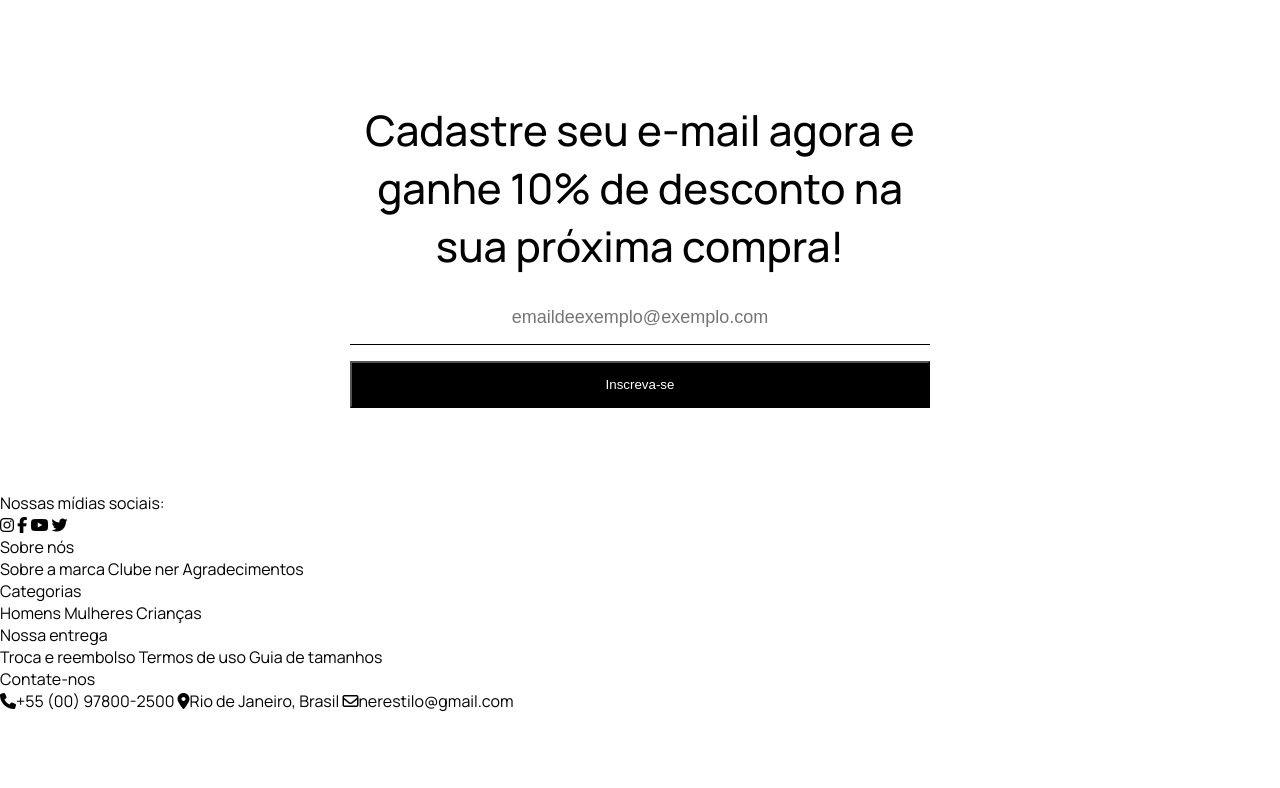
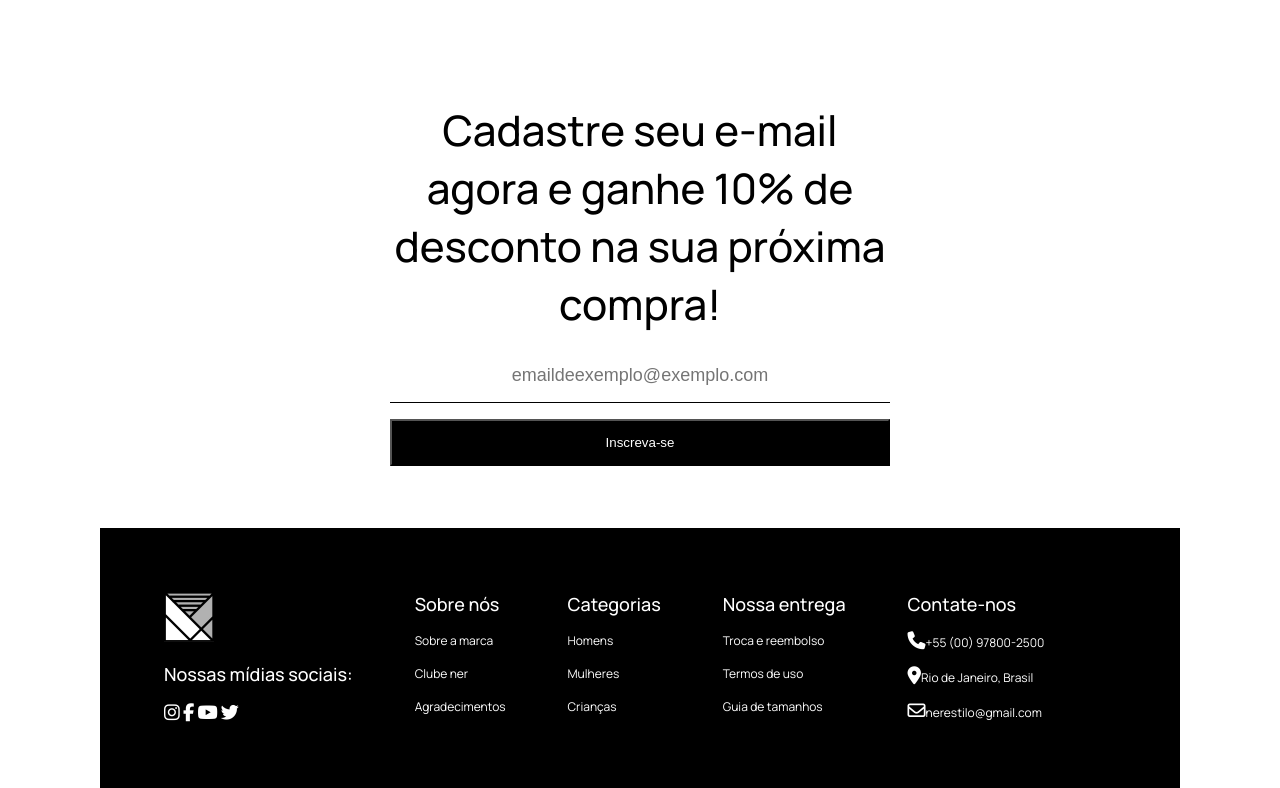
Before and after one commit to PhilipeeX/nerlandingpage, a plain HTML site: page index.html in a window 1280 px wide. Shown: the part 2612-3400 px from the top of the page. Before the commit the page ends 3324 px from the top, so only its background shows below. Drawn offline with Linux system fonts and the light colour scheme.

Commit message:
Footer finalizado

```diff
--- a/index.html
+++ b/index.html
@@ -151,8 +151,9 @@
     </main>
 
     <footer>
+        <div class="footer-flex">
         <div class="social-media">
-            <a href="#"><img src="" alt=""></a>
+            <a class="logotipo" href="#"><img class="img-logotipo" src="imagens\7fcc36d2249a44fe85c83cc6f7785fd9.png" alt="logotipo no rodape"></a>
             <p>Nossas mídias sociais:</p>
             <div class="midias-sociais">
                 <a href="#"><i class="fa-brands fa-instagram"></i></a>
@@ -179,12 +180,13 @@
             <a href="#">Termos de uso</a>
             <a href="#">Guia de tamanhos</a>
         </div>
-        <div class="Contato">
+        <div class="contato">
             <p>Contate-nos</p>
             <a href="#"><i class="fa-solid fa-phone"></i>+55 (00) 97800-2500</a>
             <a href="#"><i class="fa-solid fa-location-dot"></i>Rio de Janeiro, Brasil</a>
             <a href="#"><i class="fa-regular fa-envelope"></i>nerestilo@gmail.com</a>
         </div>
+    </div>
     </footer>
 
 </body>
--- a/styles.css
+++ b/styles.css
@@ -13,7 +13,7 @@ body {
 }
 
 a {
-    color: black
+    color: #000000;
 }
 
 header {
@@ -216,7 +216,7 @@ main {
 }
 
 .texto-titulo {
-    max-width: 580px;
+    max-width: 500px;
     text-align: center;
 }
 
@@ -227,7 +227,7 @@ main {
     padding: 16px;
     border: none;
     border-bottom: solid 1px black;
-    width: 580px;
+    width: 500px;
 }
 
 .input-email:focus {
@@ -240,9 +240,68 @@ main {
     border-radius: none;
     padding: 14px 32px;
     margin-top: 16px;
-    width: 580px;
+    width: 500px;
 }
 
 .botao-fundo-preto-inscreva-se:hover {
     cursor: pointer;
 }
+
+footer {
+    color: #ffffff;
+    background-color: #000000;
+    display: block;
+    margin: auto;
+    max-width: 1080px;
+}
+
+footer p {
+    font-weight: 500;
+    font-size: 18px;
+}
+
+footer a {
+    color: white;
+    font-size: 12px;
+}
+
+footer i {
+    font-size: 18px;
+}
+
+.footer-flex {
+    display: flex;
+    padding: 64px;
+    gap: 62px;
+}
+
+.social-media {
+    display: flex;
+    flex-direction: column;
+    justify-content: space-between;
+    gap: 16px;
+}
+
+.sobre-nos {
+    display: flex;
+    flex-direction: column;
+    gap: 16px;
+}
+
+.categorias {
+    display: flex;
+    flex-direction: column;
+    gap: 16px;
+}
+
+.entrega {
+    display: flex;
+    flex-direction: column;
+    gap: 16px;
+}
+
+.contato {
+    display: flex;
+    flex-direction: column;
+    gap: 16px;
+}
```
Also changed, not shown: 1 other file.
